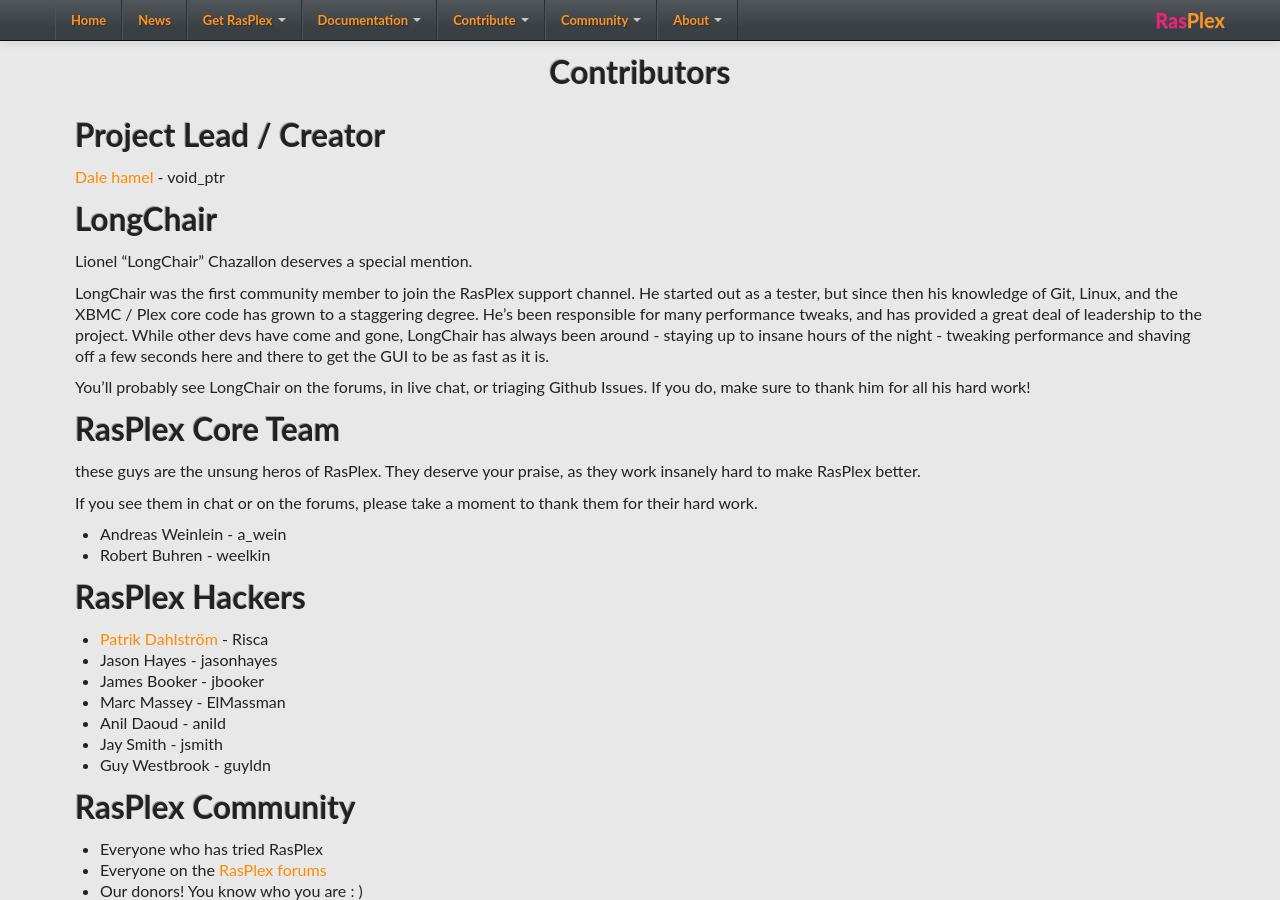
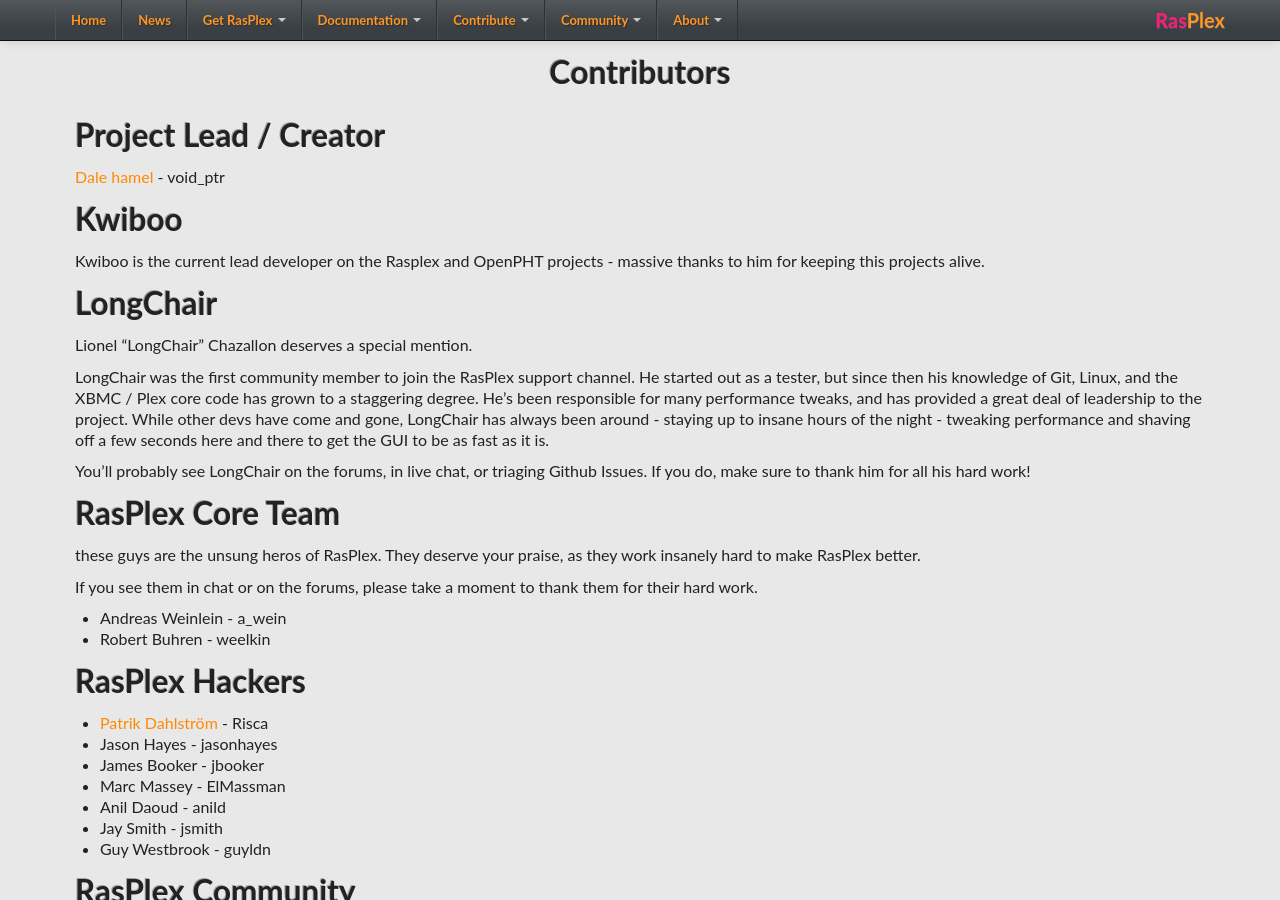
Before and after one commit to RasPlex/RasPlex.github.io, a Jekyll site: the page built from contribute/contributor-list.md, in a window 1280 px wide and 900 px high. Built offline with Jekyll 4.4.1, drawn with Linux system fonts in a browser that asks for light colours; nearby versions of some CDN libraries.

Commit message:
update contributor

```diff
--- a/contribute/contributor-list.md
+++ b/contribute/contributor-list.md
@@ -10,6 +10,12 @@
 
 <a href="http://blog.srvthe.net" target="_blank">Dale hamel</a> - void_ptr
 
+## Kwiboo
+
+Kwiboo is the current lead developer on the Rasplex and OpenPHT projects - massive thanks to him for keeping
+this projects alive.
+
+
 ## LongChair
 
 Lionel "LongChair" Chazallon deserves a special mention.
@@ -17,6 +23,7 @@
 LongChair was the first community member to join the RasPlex support channel. He started out as a tester, but since then his knowledge of Git, Linux, and the XBMC / Plex core code has grown to a staggering degree. He's been responsible for many performance tweaks, and has provided a great deal of leadership to the project. While other devs have come and gone, LongChair has always been around - staying up to insane hours of the night - tweaking performance and shaving off a few seconds here and there to get the GUI to be as fast as it is.
 
 You'll probably see LongChair on the forums, in live chat, or triaging Github Issues. If you do, make sure to thank him for all his hard work!
+
 
 ## RasPlex Core Team
 
@@ -41,7 +48,7 @@
 ## RasPlex Community
 
 + Everyone who has tried RasPlex
-+ Everyone on the <a href="http://forums.plexapp.com/index.php/forum/126-rasplex/" target="_blank">RasPlex forums</a>
++ Everyone on the <a href="https://forums.plex.tv/categories/rasplex" target="_blank">RasPlex forums</a>
 + Our donors! You know who you are : )
 
 ## Special Thanks
@@ -49,7 +56,7 @@
 + <a href="http://openelec.tv/" target="_blank">The entire OpenELEC team</a> - For the platform that RasPlex runs on
 + <a href="http://xbmc.org/" target="_blank"> The entire XBMC team </a>- For their hard work porting XBMC to the Raspberry Pi.
 + Tobias Hieta - For maintaining PlexHT
-+ <a href="http://elan.plexapp.com/" target="_blank">Elan Feingold</a> - For creating Plex.
++ <a href="https://www.plex.tv" target="_blank">Elan Feingold</a> - For creating Plex.
 + GEWalker - For creating plex-linux
 + Andrew Winton - For the help designing the RasPlex case.
 + <a href="http://fabbaloo.com/" target="_blank"> Kerry Stevenson</a> - For volunteering his time and resources at AssentWorks.
```
